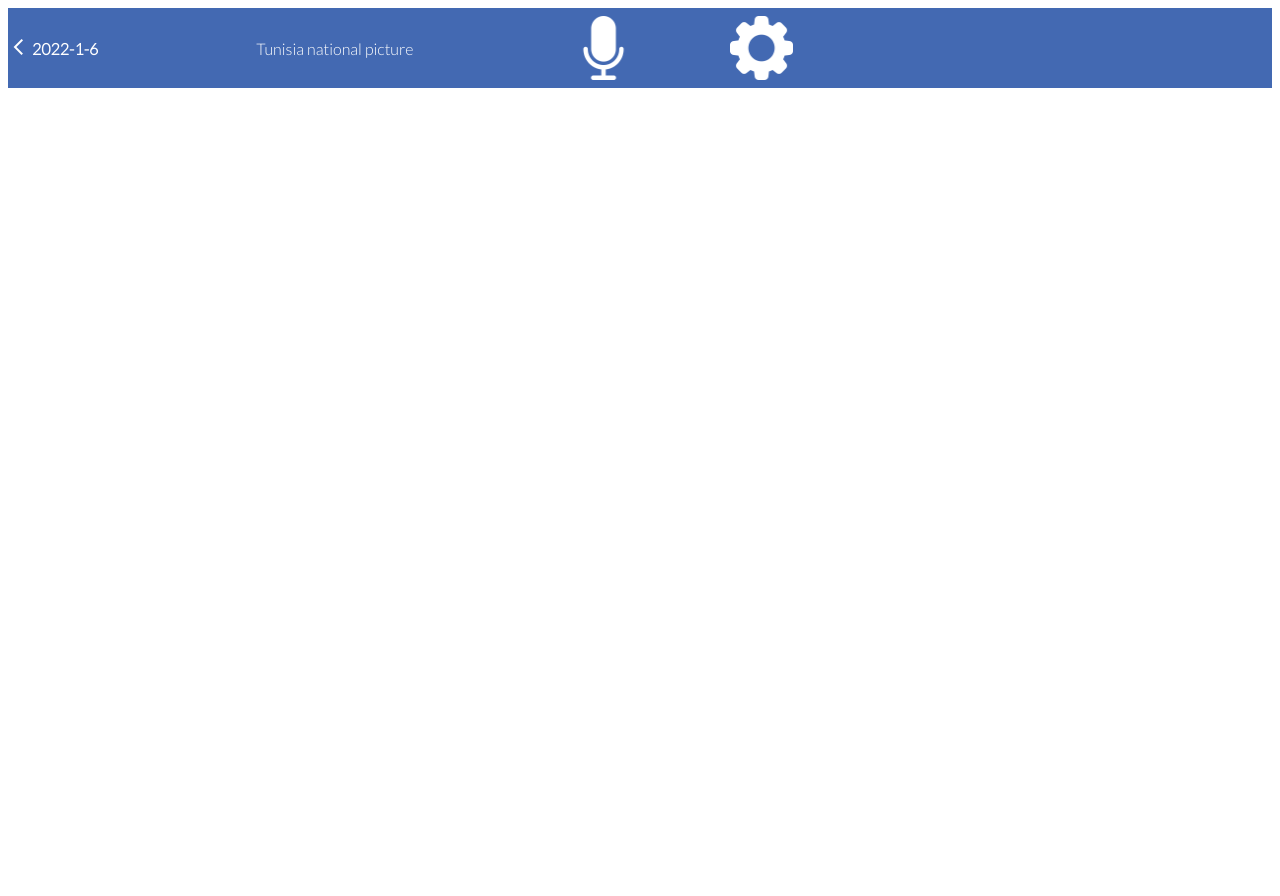
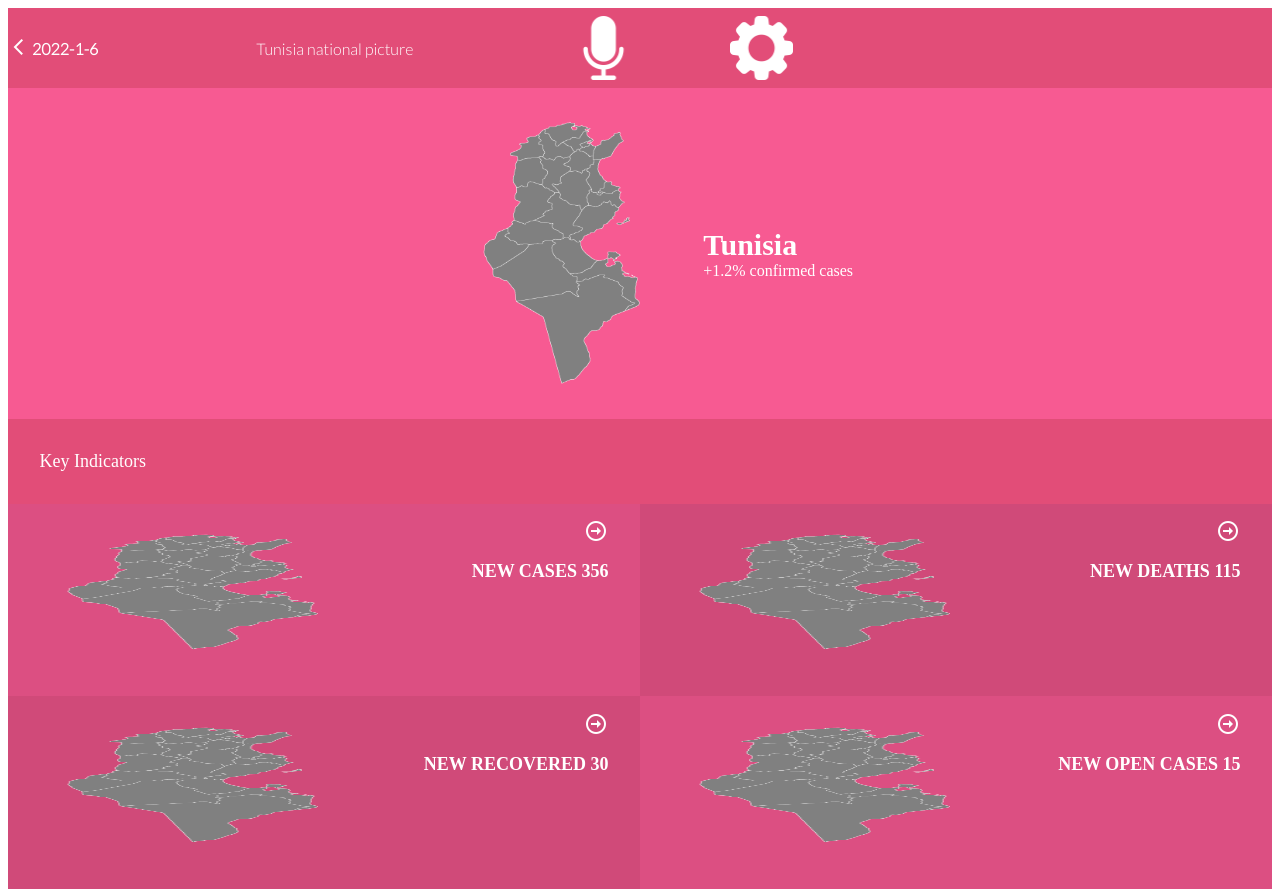
Before and after one commit to taher-software/Tunisa-Covid-Live-App, a React (Create React App) app: page / in a window 1280 px wide. Before the commit the page ends 800 px from the top, so only its background shows below. Built offline with nearby package versions, Linux system fonts and the light colour scheme.

Commit message:
create home page design.

```diff
--- a/src/App.js
+++ b/src/App.js
@@ -6,6 +6,7 @@
   Switch
 } from 'react-router-dom';
 import NavBar from './Navbar';
+import HomePage from './components/HomePage/home';
 import './App.css';
 function App() {
 
@@ -13,6 +14,9 @@
   return (
     <Router>
       <NavBar />
+      <Switch>
+        <Route exact path='/'><HomePage /></Route>
+      </Switch>
     </Router>
   );
 }
--- a/src/Navbar.js
+++ b/src/Navbar.js
@@ -9,7 +9,7 @@
   const lastDay = (toDay.getFullYear()) + '-' + (toDay.getMonth() + 1 ) + '-' + (toDay.getDate());
   return(
     <header style={{
-        backgroundColor:'rgb(67, 105, 178)',
+        backgroundColor:'rgb(226, 77, 120)',
         height: '5rem',
         margin: '0',
         display: 'flex',
@@ -19,7 +19,7 @@
         }}>
         <div style={{ display: 'flex', alignItems: 'center' }}>
           <NavLink to="/">
-            <img src={BACK} alt='back' />
+            <img src={BACK} alt='back' style={{ cursor: 'pointer'}}/>
           </NavLink>
           <span style={{ fontWeight: '700' }}>{lastDay}</span>
         </div>
--- /dev/null
+++ b/src/components/HomePage/home.css
@@ -0,0 +1,69 @@
+.home-page{
+  font-family: 'Gill, sans serif';
+  color: white;
+  font-size: 30px;
+  height: 100vh;
+}
+.title-board{
+  display: grid;
+  grid-template-columns: 50% 50%;
+  background-color: rgb(247, 90, 146);
+  font-weight: 700;
+}
+
+.map {
+  grid-column: 1/ span 1;
+  display: flex;
+  justify-content: flex-end;
+  align-items: center;
+}
+
+.title-indicator {
+  grid-column: 2/ span 1;
+  text-align: center;
+  margin: 0 0 0 10%;
+  display: flex;
+  justify-content: center;
+  flex-direction: column;
+  align-items: start;
+}
+
+.key-indicators{
+  display: grid;
+  grid-template-columns: 50% 50%;
+  grid-template-rows: 50% 50%;
+}
+
+.card {
+  display: flex;
+  flex-direction: column;
+  align-items: flex-end;
+  background-image: url(../../assets/images/map.png);
+  background-position: 15% 40%;
+  background-size: 40% 60%;
+  background-repeat: no-repeat;
+}
+
+.confirmed-case {
+  grid-row: 1 / 1 span;
+  grid-column: 1 / 1 span;
+  background-color: rgb(220, 79, 130);
+}
+
+.deaths {
+  grid-row: 1 / 1 span;
+  grid-column: 2 / 1 span;
+  background-color: rgb(208, 74, 121);
+}
+
+.recovery {
+  grid-row: 2 / 1 span;
+  grid-column: 1 / 1 span;
+  background-color: rgb(208, 74, 121);
+}
+
+.open-cases {
+  grid-row: 2 / 1 span;
+  grid-column: 2 / 2 span;
+  background-color: rgb(220, 79, 130);
+}
--- /dev/null
+++ b/src/components/HomePage/home.js
@@ -0,0 +1,53 @@
+import React from "react";
+import { useEffect } from "react";
+import MAP from '../../assets/images/map.png';
+import FLECHE from '../../assets/images/fleche.png';
+import './home.css';
+const HomePage = () => {
+  const growingRate = 1.2;
+  const confirmedCases = 356;
+  const deaths = 115;
+  const recovered = 30;
+  const openCases = 15;
+  const adjustHeight = () => {
+    const home = document.querySelector('.home-page').offsetHeight;
+    const titleHeight = document.querySelector('.title-board').offsetHeight;
+    const subtitleHeight = document.querySelector('.sub-title').offsetHeight;
+    const indicators = document.querySelector('.key-indicators');
+    indicators.style.height= `${home - titleHeight - subtitleHeight}px`;
+  }
+  useEffect(()=> adjustHeight(), []);
+  return(
+    <div className='home-page'>
+      <div className="title-board" >
+          <div className='map'>
+            <img src={MAP} alt="tunisia-map" style={{ width:'25%', height: '80%' }}/>
+          </div>
+          <p className="title-indicator" >
+            Tunisia <span style={{ fontWeight: 'normal', fontSize: '16px'}}> {growingRate > 0 ? '+':'-'}{growingRate}% confirmed cases </span>
+          </p>
+      </div>
+      <p className='sub-title' style={{ backgroundColor: 'rgb(226, 77, 120)', fontSize: '18px', margin: '0 ', padding:'2.5% 0 2.5% 2.5%'}}>Key Indicators</p>
+      <div className="key-indicators">
+        <div className=" card confirmed-case">
+          <img src={FLECHE} style={{ margin: '2.5% 5% 0 0'}}/>
+          <p style={{ width:'50%', fontWeight:'700', fontSize:'18px', textAlign:'end', marginRight:'5%'}}>NEW CASES <span>{confirmedCases}</span></p>
+        </div>
+        <div className=" card deaths">
+          <img src={FLECHE} style={{ margin: '2.5% 5% 0 0'}}/>
+          <p style={{ width:'50%', fontWeight:'700', fontSize:'18px', textAlign:'end', marginRight:'5%' }}>NEW DEATHS <span>{deaths}</span></p>
+        </div>
+        <div className=" card recovery">
+          <img src={FLECHE} style={{ margin: '2.5% 5% 0 0'}}/>
+          <p style={{ width:'50%', fontWeight:'700', fontSize:'18px', textAlign:'end', marginRight:'5%'}}>NEW RECOVERED <span>{recovered}</span></p>
+        </div>
+        <div className=" card open-cases">
+          <img src={FLECHE} style={{ margin: '2.5% 5% 0 0'}}/>
+          <p style={{ width:'50%', fontWeight:'700', fontSize:'18px', textAlign:'end', marginRight:'5%' }}>NEW OPEN CASES <span>{openCases}</span></p>
+        </div>
+
+      </div>
+    </div>
+  );
+}
+export default HomePage;
```
Also changed, not shown: src/assets/images/fleche.png (added), src/assets/images/map.png (added), src/index.css (renamed from index.css).
